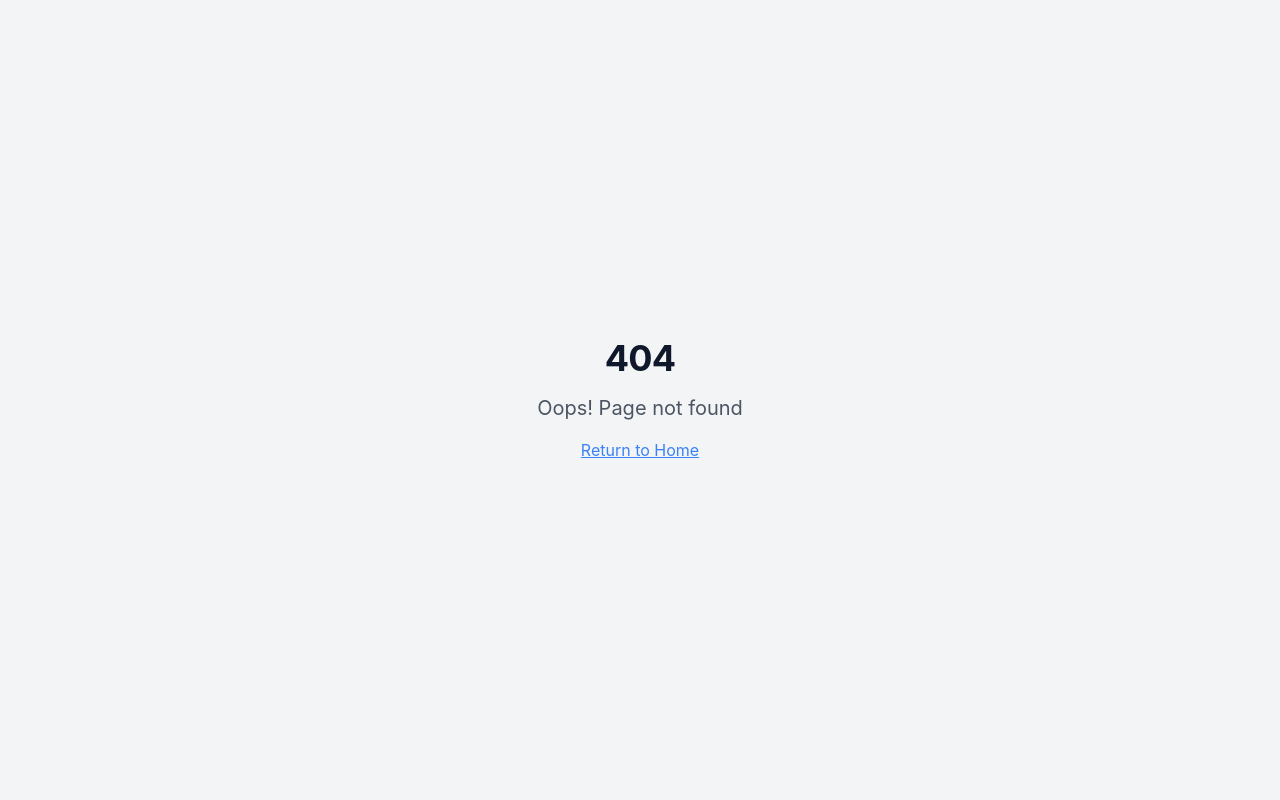
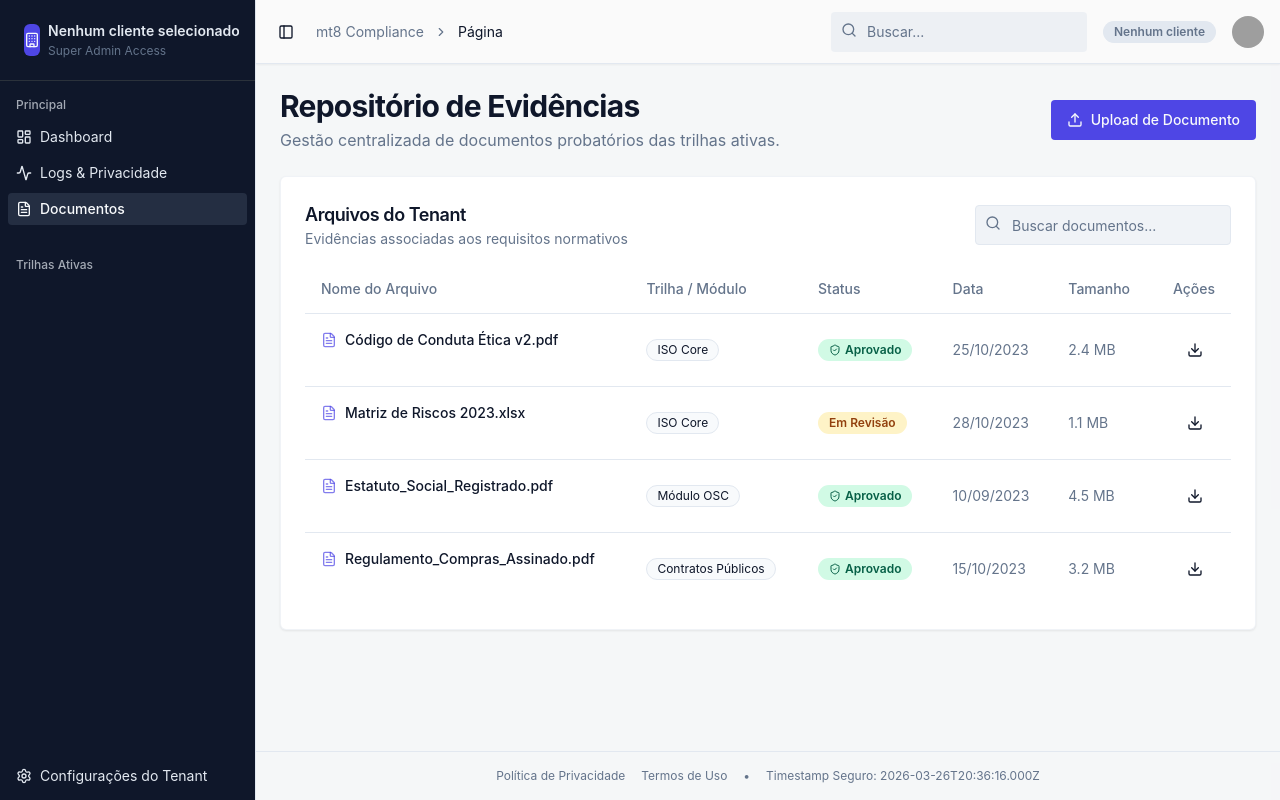
Before and after one commit to MarcusThiago13/mt8-compliance-pyc86db1p, a React (Vite) app: page /docs in a window 1280 px wide. Before the commit this address had no page. Built offline with nearby package versions, Linux system fonts and the light colour scheme; grey boxes are pictures that could not be loaded.

Commit message:
Fix tenant switcher and 404 page errors

```diff
--- a/src/App.tsx
+++ b/src/App.tsx
@@ -7,6 +7,7 @@ import Index from './pages/Index'
 import TenantManagement from './pages/TenantManagement'
 import TrackModule from './pages/TrackModule'
 import LogsPrivacy from './pages/LogsPrivacy'
+import Documents from './pages/Documents'
 import NotFound from './pages/NotFound'
 import AdminDashboard from './pages/admin/AdminDashboard'
 import NewClientWizard from './pages/admin/NewClientWizard'
@@ -23,13 +24,16 @@ const App = () => (
           <Route path="/settings" element={<TenantManagement />} />
           <Route path="/track/:trackId" element={<TrackModule />} />
           <Route path="/logs" element={<LogsPrivacy />} />
+          <Route path="/docs" element={<Documents />} />
 
           {/* Admin Routes */}
           <Route path="/admin" element={<AdminDashboard />} />
           <Route path="/admin/novo-cliente" element={<NewClientWizard />} />
           <Route path="/admin/clientes/:id" element={<ClientProfile />} />
+
+          {/* Catch-all route inside Layout for 404 */}
+          <Route path="*" element={<NotFound />} />
         </Route>
-        <Route path="*" element={<NotFound />} />
       </Routes>
     </TooltipProvider>
   </BrowserRouter>
--- /dev/null
+++ b/src/pages/Documents.tsx
@@ -0,0 +1,130 @@
+import { Card, CardContent, CardDescription, CardHeader, CardTitle } from '@/components/ui/card'
+import {
+  Table,
+  TableBody,
+  TableCell,
+  TableHead,
+  TableHeader,
+  TableRow,
+} from '@/components/ui/table'
+import { Button } from '@/components/ui/button'
+import { Badge } from '@/components/ui/badge'
+import { Input } from '@/components/ui/input'
+import { FileText, Upload, Download, Search, ShieldCheck } from 'lucide-react'
+
+const mockDocs = [
+  {
+    id: '1',
+    name: 'Código de Conduta Ética v2.pdf',
+    track: 'ISO Core',
+    status: 'Aprovado',
+    date: '25/10/2023',
+    size: '2.4 MB',
+  },
+  {
+    id: '2',
+    name: 'Matriz de Riscos 2023.xlsx',
+    track: 'ISO Core',
+    status: 'Em Revisão',
+    date: '28/10/2023',
+    size: '1.1 MB',
+  },
+  {
+    id: '3',
+    name: 'Estatuto_Social_Registrado.pdf',
+    track: 'Módulo OSC',
+    status: 'Aprovado',
+    date: '10/09/2023',
+    size: '4.5 MB',
+  },
+  {
+    id: '4',
+    name: 'Regulamento_Compras_Assinado.pdf',
+    track: 'Contratos Públicos',
+    status: 'Aprovado',
+    date: '15/10/2023',
+    size: '3.2 MB',
+  },
+]
+
+export default function Documents() {
+  return (
+    <div className="space-y-6">
+      <div className="flex flex-col sm:flex-row justify-between items-start sm:items-center gap-4">
+        <div>
+          <h1 className="text-3xl font-bold tracking-tight">Repositório de Evidências</h1>
+          <p className="text-muted-foreground mt-1">
+            Gestão centralizada de documentos probatórios das trilhas ativas.
+          </p>
+        </div>
+        <Button className="shrink-0 gap-2">
+          <Upload className="size-4" /> Upload de Documento
+        </Button>
+      </div>
+
+      <Card className="shadow-subtle border-border/50">
+        <CardHeader className="pb-4">
+          <div className="flex items-center justify-between">
+            <div>
+              <CardTitle className="text-lg">Arquivos do Tenant</CardTitle>
+              <CardDescription>Evidências associadas aos requisitos normativos</CardDescription>
+            </div>
+            <div className="relative w-64 hidden sm:block">
+              <Search className="absolute left-2.5 top-2.5 h-4 w-4 text-muted-foreground" />
+              <Input placeholder="Buscar documentos..." className="pl-9 bg-muted/50" />
+            </div>
+          </div>
+        </CardHeader>
+        <CardContent>
+          <Table>
+            <TableHeader>
+              <TableRow>
+                <TableHead>Nome do Arquivo</TableHead>
+                <TableHead>Trilha / Módulo</TableHead>
+                <TableHead>Status</TableHead>
+                <TableHead>Data</TableHead>
+                <TableHead>Tamanho</TableHead>
+                <TableHead className="text-right">Ações</TableHead>
+              </TableRow>
+            </TableHeader>
+            <TableBody>
+              {mockDocs.map((doc) => (
+                <TableRow key={doc.id}>
+                  <TableCell className="font-medium flex items-center gap-2">
+                    <FileText className="size-4 text-primary/70" />
+                    {doc.name}
+                  </TableCell>
+                  <TableCell>
+                    <Badge variant="outline" className="text-xs bg-slate-50 font-normal">
+                      {doc.track}
+                    </Badge>
+                  </TableCell>
+                  <TableCell>
+                    <Badge
+                      variant="secondary"
+                      className={
+                        doc.status === 'Aprovado'
+                          ? 'bg-emerald-100 text-emerald-800 hover:bg-emerald-200'
+                          : 'bg-amber-100 text-amber-800 hover:bg-amber-200'
+                      }
+                    >
+                      {doc.status === 'Aprovado' && <ShieldCheck className="mr-1 size-3" />}
+                      {doc.status}
+                    </Badge>
+                  </TableCell>
+                  <TableCell className="text-muted-foreground text-sm">{doc.date}</TableCell>
+                  <TableCell className="text-muted-foreground text-sm">{doc.size}</TableCell>
+                  <TableCell className="text-right">
+                    <Button variant="ghost" size="icon" title="Download">
+                      <Download className="size-4" />
+                    </Button>
+                  </TableCell>
+                </TableRow>
+              ))}
+            </TableBody>
+          </Table>
+        </CardContent>
+      </Card>
+    </div>
+  )
+}
--- a/src/pages/NotFound.tsx
+++ b/src/pages/NotFound.tsx
@@ -1,25 +1,36 @@
-/* 404 Page - Displays when a user attempts to access a non-existent route - translate to the language of the user */
-import { useLocation } from 'react-router-dom'
+import { Link, useLocation } from 'react-router-dom'
 import { useEffect } from 'react'
+import { Button } from '@/components/ui/button'
+import { FileQuestion, ArrowLeft } from 'lucide-react'
 
-const NotFound = () => {
+export default function NotFound() {
   const location = useLocation()
 
   useEffect(() => {
-    console.error('404 Error: User attempted to access non-existent route:', location.pathname)
+    console.error('404 Error: Rota inexistente acessada:', location.pathname)
   }, [location.pathname])
 
   return (
-    <div className="min-h-screen flex items-center justify-center bg-gray-100">
-      <div className="text-center">
-        <h1 className="text-4xl font-bold mb-4">404</h1>
-        <p className="text-xl text-gray-600 mb-4">Oops! Page not found</p>
-        <a href="/" className="text-blue-500 hover:text-blue-700 underline">
-          Return to Home
-        </a>
+    <div className="flex flex-col items-center justify-center min-h-[60vh] text-center px-4 animate-fade-in-up">
+      <div className="bg-muted p-6 rounded-full mb-6 shadow-sm">
+        <FileQuestion className="size-16 text-muted-foreground/70" />
+      </div>
+      <h1 className="text-4xl font-bold tracking-tight mb-3">Página não encontrada</h1>
+      <p className="text-muted-foreground mb-8 max-w-md text-lg">
+        A rota{' '}
+        <span className="font-mono bg-muted px-1.5 py-0.5 rounded text-sm">
+          {location.pathname}
+        </span>{' '}
+        não existe neste ambiente ou foi movida.
+      </p>
+      <div className="flex gap-4">
+        <Button asChild size="lg" variant="default">
+          <Link to="/">
+            <ArrowLeft className="mr-2 size-4" />
+            Voltar ao Dashboard
+          </Link>
+        </Button>
       </div>
     </div>
   )
 }
-
-export default NotFound
```
Also changed, not shown: src/lib/supabase/client.ts (+6 -6 lines), src/lib/supabase/types.ts (+39 -48 lines), src/pages/TrackModule.tsx (+128 -66 lines), .skip.config.json, src/main.tsx (line endings or trailing spaces), vite-plugin-react-uid.js (line endings or trailing spaces).
